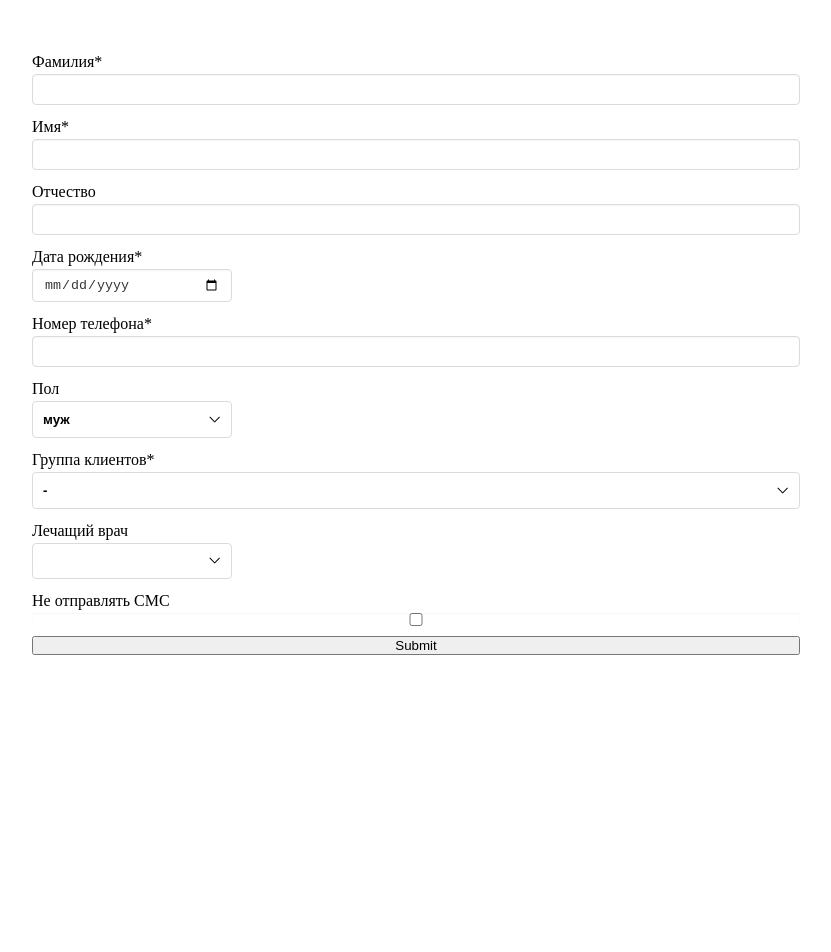
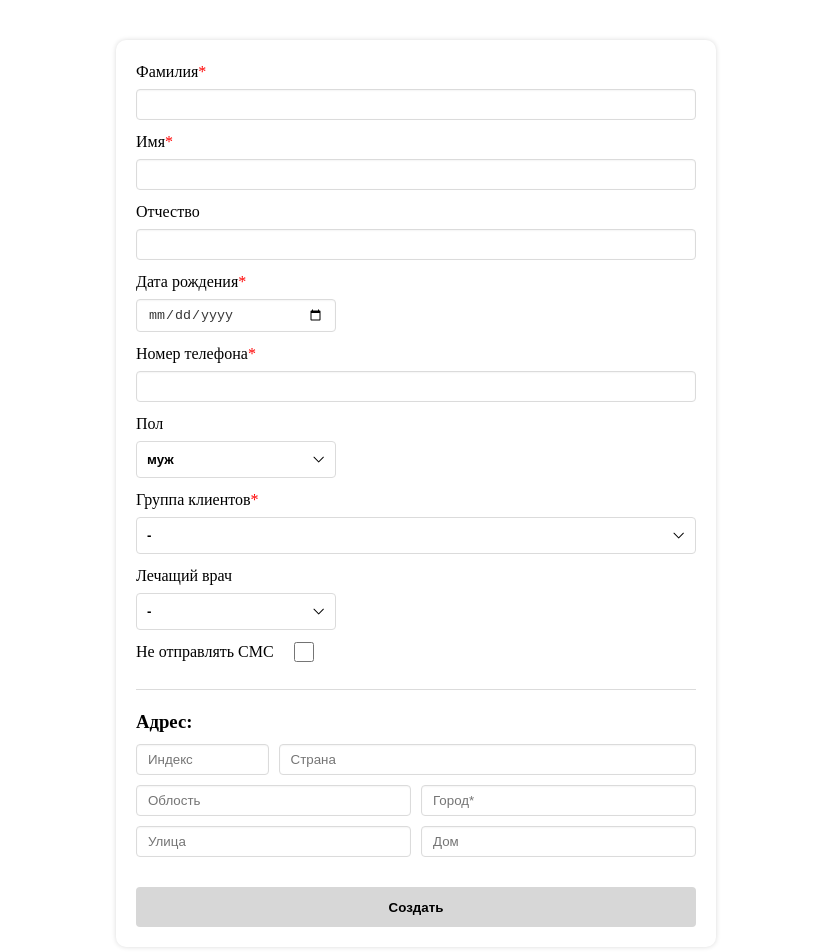
Before and after one commit to NurislamAituarov/test-create-customer-form, a Vue app: page / in a window 1280 px wide. Shown: the top 952 px of the page, without its empty margins (224-1055 px from the left). Before the commit the page ends 800 px from the top, so only its background shows below. Built offline with nearby package versions, Linux system fonts and the light colour scheme.

Commit message:
add address form

```diff
--- a/src/assets/styles/main.scss
+++ b/src/assets/styles/main.scss
@@ -9,8 +9,11 @@ body {
   font-size: 16px;
   line-height: 24px;
   color: black;
+  overflow-x: hidden;
+  margin-right: calc(-1 * (100vw - 100%));
 }
 .main {
   max-width: 1440px;
-  margin: 50px auto;
+  margin: 20px auto;
+  padding: 20px;
 }
--- a/src/components/FormSelect.vue
+++ b/src/components/FormSelect.vue
@@ -2,11 +2,12 @@
   <div class="FormSelect__control" :class="{ multiselect: multiselect }">
     <button
       ref="button"
+      class="FormSelect__button"
+      aria-haspopup="listbox"
       :id="`${_uid}-button`"
-      aria-haspopup="listbox"
       :aria-labelledby="`${_uid}-label ${_uid}-button`"
       :aria-expanded="optionsVisible"
-      class="FormSelect__button"
+      :class="{ 'form__input-error': error }"
       @click.prevent="toggleOptions"
       @keyup.up.down.prevent="showOptions"
       @keyup.up.prevent="selectPrevOption"
@@ -86,6 +87,10 @@ export default {
       default: "",
     },
     multiselect: {
+      type: Boolean,
+      default: false,
+    },
+    error: {
       type: Boolean,
       default: false,
     },
@@ -247,4 +252,7 @@ export default {
   pointer-events: none;
   opacity: 0.5;
 }
+.form__input-error {
+  border: 1px solid #f79483;
+}
 </style>
--- a/src/components/TheForm.vue
+++ b/src/components/TheForm.vue
@@ -1,7 +1,7 @@
 <template>
   <form @submit.prevent="submitForm" class="form">
     <div class="form__group">
-      <label for="lastName">Фамилия*</label>
+      <label for="lastName">Фамилия<span class="required">*</span></label>
       <input
         v-model="$v.lastName.$model"
         type="text"
@@ -19,8 +19,13 @@
     </div>
 
     <div class="form__group">
-      <label for="firstName">Имя*</label>
-      <input v-model="$v.firstName.$model" type="text" id="firstName" />
+      <label for="firstName">Имя<span class="required">*</span></label>
+      <input
+        v-model="$v.firstName.$model"
+        type="text"
+        id="firstName"
+        :class="{ 'form__input-error': $v.firstName.$error }"
+      />
       <span
         v-if="$v.firstName.$error && !$v.firstName.required"
         class="form__error"
@@ -34,8 +39,15 @@
     </div>
 
     <div class="form__group form__group-date">
-      <label for="birthdate">Дата рождения*</label>
-      <input v-model="$v.birthdate.$model" type="date" id="birthdate" />
+      <label for="birthdate"
+        >Дата рождения<span class="required">*</span></label
+      >
+      <input
+        v-model="$v.birthdate.$model"
+        type="date"
+        id="birthdate"
+        :class="{ 'form__input-error': $v.birthdate.$error }"
+      />
       <span
         v-if="$v.birthdate.$error && !$v.birthdate.required"
         class="form__error"
@@ -44,8 +56,15 @@
     </div>
 
     <div class="form__group">
-      <label for="phoneNumber">Номер телефона*</label>
-      <input v-model="$v.phoneNumber.$model" type="text" id="phoneNumber" />
+      <label for="phoneNumber"
+        >Номер телефона<span class="required">*</span></label
+      >
+      <input
+        v-model="$v.phoneNumber.$model"
+        type="text"
+        id="phoneNumber"
+        :class="{ 'form__input-error': $v.phoneNumber.$error }"
+      />
       <span
         v-if="$v.phoneNumber.$error && !$v.phoneNumber.required"
         class="form__error"
@@ -71,14 +90,17 @@
     </div>
 
     <div class="form__group">
-      <label for="customerGroup">Группа клиентов*</label>
+      <label for="customerGroup"
+        >Группа клиентов<span class="required">*</span></label
+      >
 
       <form-select
+        v-model="$v.customerGroup.$model"
         label="Группа клиентов"
         placeholder=""
         multiselect
+        :error="$v.customerGroup.$error"
         :options="['VIP', 'Проблемные', 'ОМС']"
-        v-model="$v.customerGroup.$model"
       />
 
       <span
@@ -93,27 +115,86 @@
 
       <form-select
         label="Лечащий врач"
-        placeholder=""
+        placeholder="-"
         :options="['Иванов', 'Захаров', 'Чернышева']"
         v-model="$v.doctor.$model"
       />
     </div>
 
-    <div class="form__group">
+    <div class="form__group form__group-checkbox">
       <label for="noSms">Не отправлять СМС</label>
       <input v-model="$v.noSms.$model" type="checkbox" id="noSms" />
     </div>
 
-    <button type="submit">Submit</button>
+    <hr class="line" />
+
+    <h3>Адрес:</h3>
+
+    <div class="address">
+      <div class="form__group form__group-index">
+        <input
+          v-model="$v.index.$model"
+          type="text"
+          id="index"
+          placeholder="Индекс"
+        />
+      </div>
+      <div class="form__group form__group-country">
+        <input
+          v-model="$v.country.$model"
+          type="text"
+          id="index"
+          placeholder="Страна"
+        />
+      </div>
+      <div class="form__group form__group-region">
+        <input
+          v-model="$v.region.$model"
+          type="text"
+          id="index"
+          placeholder="Облость"
+        />
+      </div>
+      <div class="form__group form__group-city">
+        <input
+          v-model="$v.city.$model"
+          type="text"
+          id="index"
+          placeholder="Город*"
+        />
+        <span v-if="$v.city.$error && !$v.city.required" class="form__error"
+          >Город проживания обязателен</span
+        >
+      </div>
+      <div class="form__group form__group-street">
+        <input
+          v-model="$v.street.$model"
+          type="text"
+          id="index"
+          placeholder="Улица"
+        />
+      </div>
+      <div class="form__group form__group-house">
+        <input
+          v-model="$v.house.$model"
+          type="text"
+          id="index"
+          placeholder="Дом"
+        />
+      </div>
+    </div>
+
+    <base-btn :loading="loading" />
   </form>
 </template>
 
 <script>
 import { required, minLength, helpers } from "vuelidate/lib/validators";
+import BaseBtn from "./base/BaseSubmitBtn.vue";
 import FormSelect from "./FormSelect.vue";
 
 export default {
-  components: { FormSelect },
+  components: { FormSelect, BaseBtn },
   data() {
     return {
       // Form model
@@ -127,7 +208,15 @@ export default {
       doctor: "",
       noSms: false,
 
+      index: "",
+      country: "",
+      region: "",
+      city: "",
+      street: "",
+      house: "",
+
       submitStatus: null,
+      loading: "disabled",
     };
   },
   validations: {
@@ -144,12 +233,20 @@ export default {
     customerGroup: { required },
     doctor: {},
     noSms: {},
+    index: {},
+    country: {},
+    region: {},
+    city: { required },
+    street: {},
+    house: {},
   },
   methods: {
     submitForm() {
+      this.loading = "pending";
       this.$v.$touch();
       if (this.$v.$invalid) {
         this.submitStatus = "ERROR";
+        this.loading = "disabled";
       } else {
         this.submitStatus = "PENDING";
         setTimeout(() => {
@@ -164,9 +261,12 @@ export default {
             (this.doctor = ""),
             (this.noSms = false),
             (this.submitStatus = null);
-
+          this.loading = "success";
+          setTimeout(() => {
+            this.loading = "disabled";
+          }, 1000);
           this.$v.$reset();
-        }, 500);
+        }, 1000);
       }
     },
   },
@@ -175,15 +275,25 @@ export default {
 
 <style scoped lang="scss">
 .form {
-  max-width: 768px;
+  max-width: 600px;
+  padding: 20px;
   margin: 0 auto;
   display: flex;
   flex-direction: column;
   gap: 10px;
+  border-radius: 10px;
+  box-shadow: 0px 0px 5px 0px #dadada;
+  .btn {
+    margin-top: 20px;
+  }
 }
 
 .form__group {
   border-radius: 4px;
+  label {
+    display: inline-block;
+    margin-bottom: 5px;
+  }
   input {
     padding: 7px 11px;
     display: block;
@@ -195,11 +305,52 @@ export default {
     border: 1px solid #dbdbdb;
     color: #363636;
   }
+  .required {
+    color: red;
+  }
   .form__input-error {
     border: 1px solid #f79483;
   }
 }
 
+.form__group-checkbox {
+  display: flex;
+  align-items: center;
+  gap: 20px;
+  label {
+    cursor: pointer;
+    margin: 0;
+  }
+
+  input {
+    cursor: pointer;
+    position: relative;
+    width: 20px;
+    height: 20px;
+    &:before {
+      opacity: 0;
+      content: "✔";
+      position: absolute;
+      top: 50%;
+      left: 50%;
+      transform: translate(-50%, -50%);
+    }
+    &:focus {
+      outline: 0;
+      border: 1px solid darken(blue, 5%);
+    }
+    &:active {
+      outline: none;
+    }
+    &:hover {
+      outline: none;
+    }
+    &:checked {
+      background: blue;
+      color: rgba(white, 1);
+    }
+  }
+}
 .form__group-date {
   max-width: 200px;
 }
@@ -208,4 +359,28 @@ export default {
   display: block;
   font-size: 12px;
 }
+
+.line {
+  height: 1px;
+  margin: 15px 0 10px;
+  background-color: #dbdbdb;
+  border: none;
+}
+
+.address {
+  display: grid;
+  grid-template-columns: 1fr 1fr 1fr 1fr;
+  gap: 10px;
+  .form__group-country {
+    grid-column: 2/5;
+  }
+  .form__group-region,
+  .form__group-street {
+    grid-column: 1/3;
+  }
+  .form__group-city,
+  .form__group-house {
+    grid-column: 3/5;
+  }
+}
 </style>
--- /dev/null
+++ b/src/components/base/BaseSpinner.vue
@@ -0,0 +1,40 @@
+<template>
+  <transition name="v-btn-label" mode="out-in">
+    <div v-if="true">
+      <span class="spinner"></span>
+    </div>
+  </transition>
+</template>
+
+<script>
+export default {
+  name: "BaseSpinner",
+};
+</script>
+
+
+
+<style scoped lang="scss">
+.spinner {
+  display: inline-block;
+  margin: 0 8px;
+  border-radius: 50%;
+  width: 20px;
+  height: 20px;
+  border: 0.215em solid transparent;
+  vertical-align: middle;
+  font-size: 16px;
+  border-top-color: rgb(255, 255, 255);
+  animation: spin 1s cubic-bezier(0.55, 0.15, 0.45, 0.85) infinite;
+}
+
+@keyframes spin {
+  0% {
+    transform: rotate(0deg);
+  }
+
+  100% {
+    transform: rotate(360deg);
+  }
+}
+</style>
--- /dev/null
+++ b/src/components/base/BaseSubmitBtn.vue
@@ -0,0 +1,41 @@
+<template>
+  <button type="submit" class="btn" :class="{ success: loading === 'success' }">
+    {{ loading === "disabled" ? "Создать" : "" }}
+    {{ loading === "success" ? "Пользователь создан" : "" }}
+    <base-spinner v-if="loading === 'pending'" />
+  </button>
+</template>
+
+<script>
+import BaseSpinner from "./BaseSpinner.vue";
+export default {
+  components: { BaseSpinner },
+  name: "BaseSubmitBtn",
+  props: {
+    loading: { type: String },
+  },
+};
+</script>
+
+<style scoped lang="scss">
+.btn {
+  height: 40px;
+  padding: 10px;
+  border-radius: 4px;
+  border: none;
+  cursor: pointer;
+  transition: all 0.5s;
+  background-color: #d7d7d7;
+  font-weight: 700;
+  &:hover {
+    opacity: 0.7;
+  }
+}
+.success {
+  color: green;
+  position: relative;
+  &::after {
+    content: "✔";
+  }
+}
+</style>
--- a/src/main.js
+++ b/src/main.js
@@ -4,6 +4,7 @@ import App from './App.vue';
 import './assets/styles/main.scss';
 
 Vue.config.productionTip = false;
+Vue.config.devtools = true;
 Vue.use(Vuelidate);
 
 new Vue({
```
